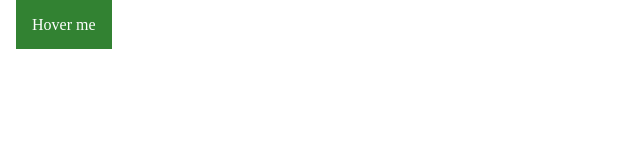
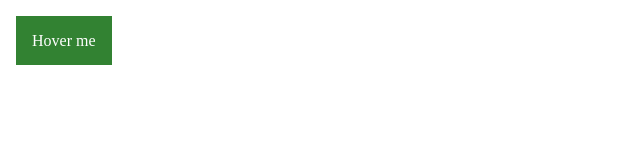
Before and after one commit to RomanHrynko/Gromcode, a plain HTML site: page index.html in a window 1280 px wide. Shown: the whole page, without its empty margins (0-640 px from the left). Drawn offline with nearby package versions, Linux system fonts and the light colour scheme.

Commit message:
lesson 11 task 3 changed

```diff
--- a/style.css
+++ b/style.css
@@ -1,5 +1,13 @@
 * {
   box-sizing: border-box;
+}
+.dropdown {
+  margin: 16px;
+  top: 16px;
+  display: inline-block;
+  position: relative;
+  height: 34px;
+  cursor: pointer;
 }
 .menu-button {
   background-color: darkgreen;
@@ -9,13 +17,6 @@
 }
 .menu-button:hover {
   opacity: 1;
-}
-.dropdown {
-  margin: 16px;
-  display: inline-block;
-  position: relative;
-  height: 34px;
-  cursor: pointer;
 }
 .menu-list {
   display: none;
```
